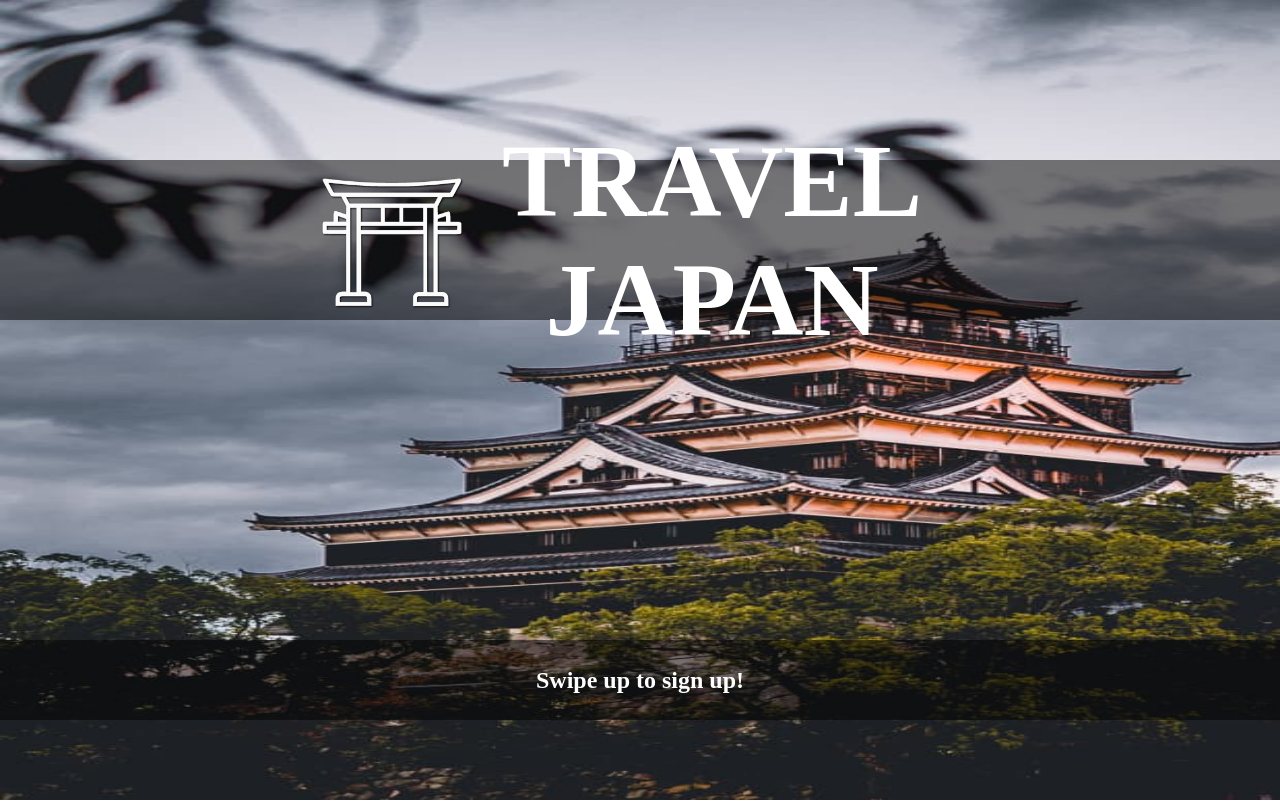
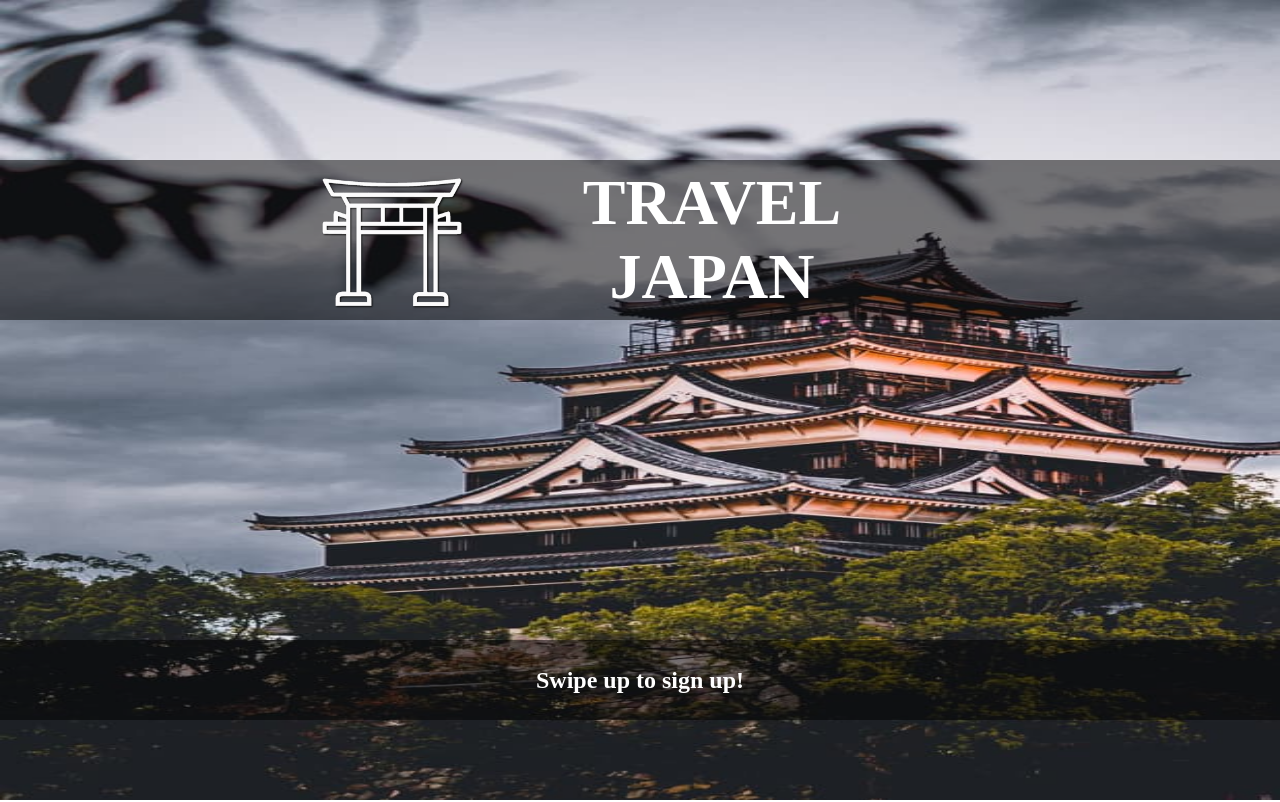
Before and after one commit to Claugm/Practice, a plain HTML site: page Sign-Up-Form/index.html in a window 1280 px wide. Shown: the top 802 px of the page. Drawn offline with Linux system fonts and the light colour scheme.

Commit message:
Changed font size

```diff
--- a/Sign-Up-Form/styles.css
+++ b/Sign-Up-Form/styles.css
@@ -49,7 +49,7 @@
 }
 
 .company-name {
-  font-size: 6.5em;
+  font-size: 4em;
   text-align: center;
   padding: 3%;
 }
```
